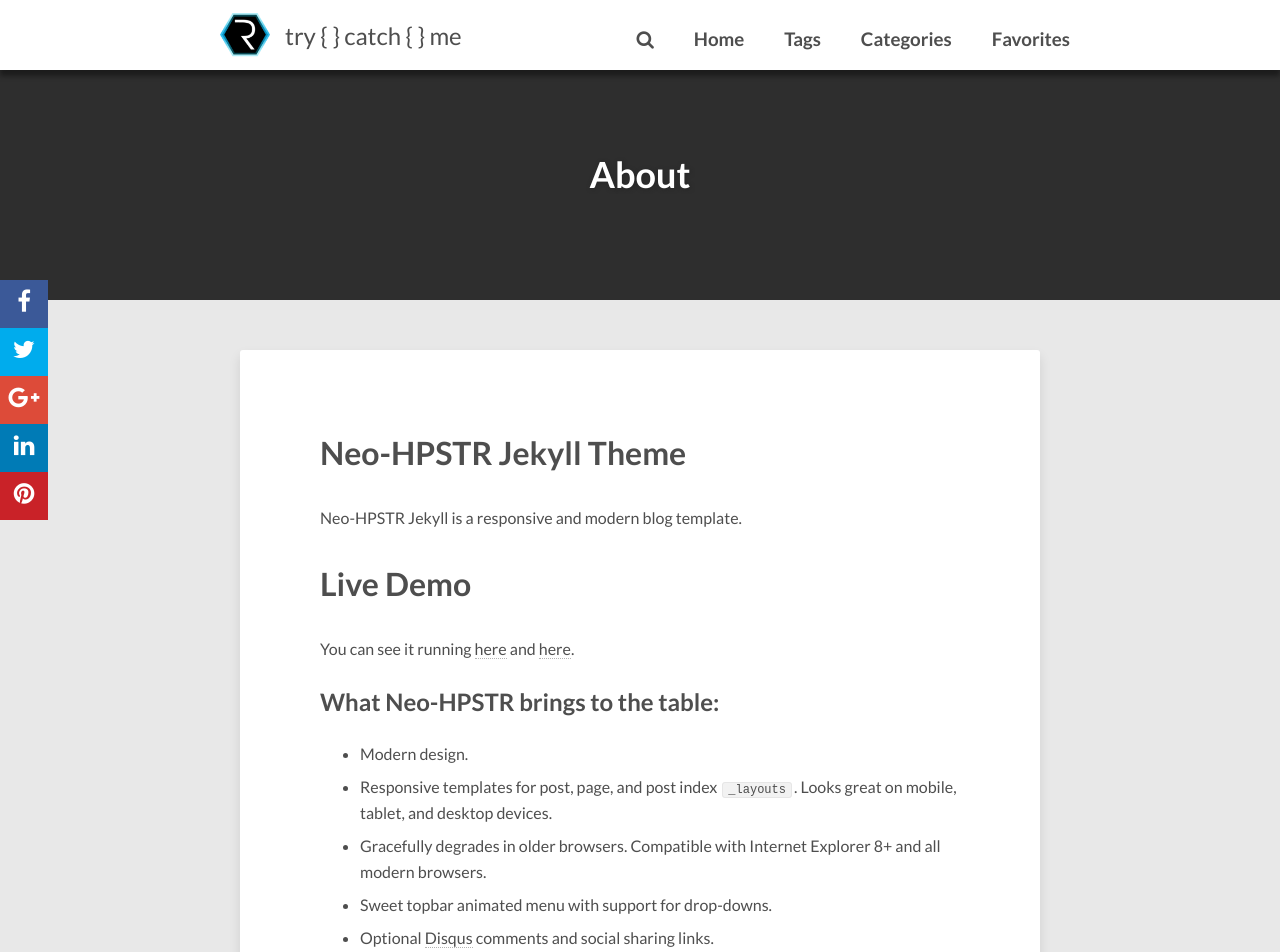
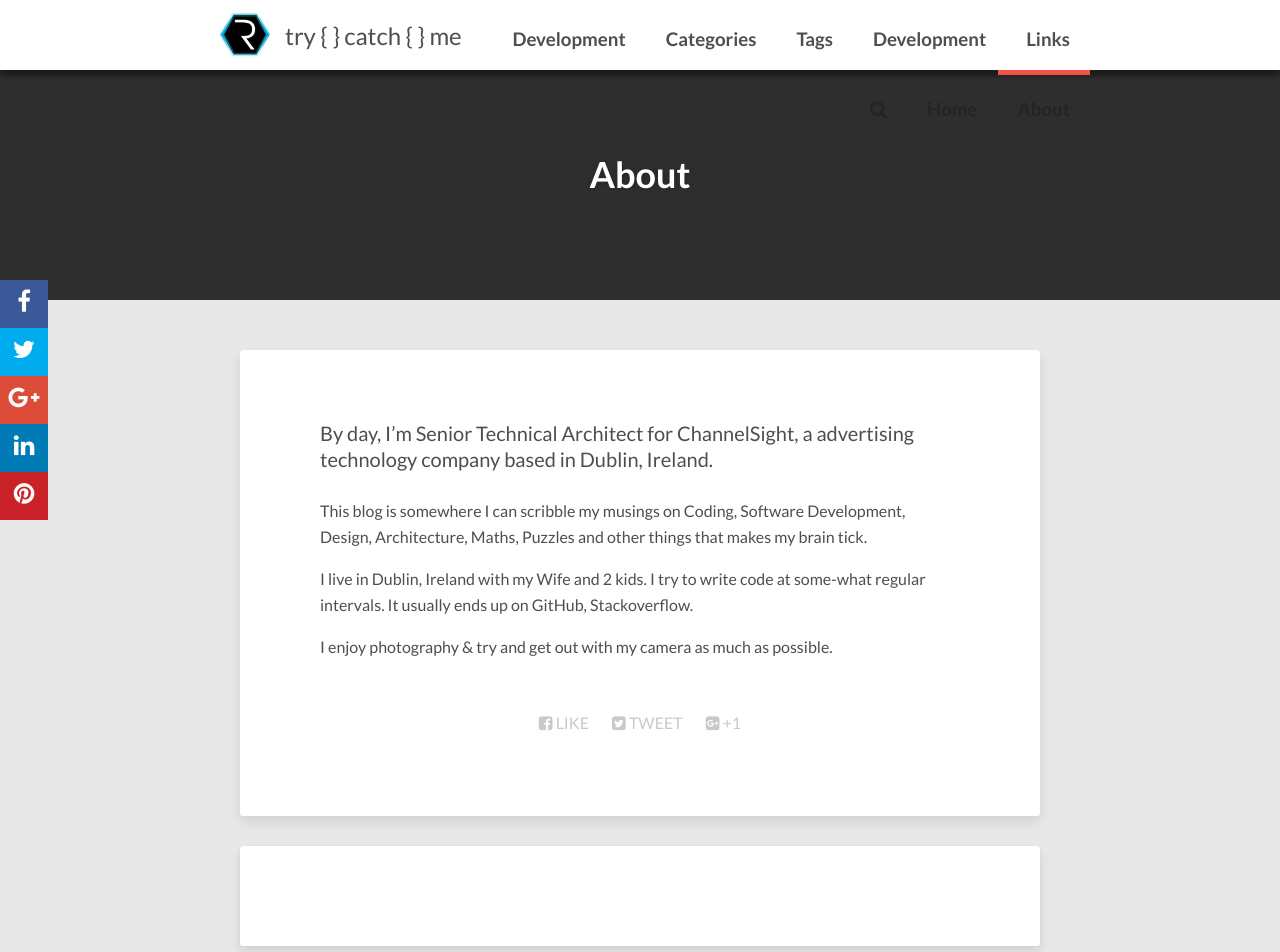
Before and after one commit to eoincampbell/eoincampbell.github.io, a Jekyll site: the page built from about.md, in a window 1280 px wide and 1400 px high. Shown: the top 952 px of the window. Built offline with Jekyll 4.4.1, drawn with Linux system fonts in a browser that asks for light colours; nearby versions of some CDN libraries; comment, search, counter and statistics services are not loaded; some of the changed text lies outside the part shown.

Commit message:
Basic Settings

```diff
--- a/404.html
+++ b/404.html
@@ -1,5 +1,5 @@
 ---
-layout: default
+layout: home
 ---
 
 <style type="text/css" media="screen">
--- a/_config.yml
+++ b/_config.yml
@@ -1,5 +1,5 @@
 title:            try { } catch { } me
-description:      Eoin's Blog
+description:      A coding blog... mostly
 
 # put your disqus here
 disqus_shortname: trycatchme
@@ -20,18 +20,22 @@
 menu:
   - title: 'Home'
     url: '/'
+  - title: 'About'
+    url: '/about/'
+  - title: 'Development'
+    url: '#'
+  - title: 'Categories'
+    url: '/categories/'
+    type: categories
   - title: 'Tags'
-    url: '/tags'
-  - title: 'Categories'
-    url: '/categories'
-    type: 'categories'
-  - title: 'Favorites'
+    url: '/tags/'
+  - title: 'Development'
+    url: '#'
+  - title: 'Links'
     url: '#'
     submenu:
-      - title: 'Code Highlighter'
-        url: '/intro/code-highlighting-post/'
-      - title: 'Sample Post'
-        url: '/intro/sample-post/'
+      - title: 'Flickr'
+        url: 'http://www.flickr.com/photos/eoincampbell/sets/'
 
 # Owner/author information
 owner:
@@ -55,8 +59,8 @@
     url: "https://github.com/eoincampbell"
   - title: "linkedin"
     url: "https://br.linkedin.com/in/eoincampbell"
-  - title: "stackoverflow"
-    url: "#"
+  - title: "stack-overflow"
+    url: "https://stackoverflow.com/users/30155/eoin-campbell"
 
 # Background image to be tiled on all pages
 background:
--- a/about.md
+++ b/about.md
@@ -4,33 +4,10 @@ title: About
 share: true
 ---
 
-# Neo-HPSTR Jekyll Theme
+By day, I’m Senior Technical Architect for ChannelSight, a advertising technology company based in Dublin, Ireland.
 
-Neo-HPSTR Jekyll is a responsive and modern blog template.
+This blog is somewhere I can scribble my musings on Coding, Software Development, Design, Architecture, Maths, Puzzles and other things that makes my brain tick.
 
-# Live Demo
+I live in Dublin, Ireland with my Wife and 2 kids. I try to write code at some-what regular intervals. It usually ends up on GitHub, Stackoverflow.
 
-You can see it running [here](http://blog.rhesoft.com/) and [here](http://aronbordin.com/neo-hpstr-jekyll-theme/).
-
-
-## What Neo-HPSTR brings to the table:
-
-* Modern design.
-* Responsive templates for post, page, and post index `_layouts`. Looks great on mobile, tablet, and desktop devices.
-* Gracefully degrades in older browsers. Compatible with Internet Explorer 8+ and all modern browsers.
-* Sweet topbar animated menu with support for drop-downs.
-* Optional [Disqus](http://disqus.com) comments and social sharing links.
-* [Open Graph](https://developers.facebook.com/docs/opengraph/) and [Twitter Cards](https://dev.twitter.com/docs/cards) support for a better social sharing experience.
-* Simple [custom 404 page](http://mmistakes.github.io/hpstr-jekyll-theme/404.html) to get you started.
-* Stylesheets for Pygments and Coderay [syntax highlighting](http://mmistakes.github.io/hpstr-jekyll-theme/code-highlighting-post/) to make your code examples look snazzy
-* Author panel, with social links
-* Read more tag support(similar with Wordpress ).
-
-![Preview](http://aronbordin.com/images/neo-hpstr-jekyll-theme-preview.png)
-
-
----
-
-## Getting Started
-
-Neo-HPSTR takes advantage of Sass and data files to make customizing easier. These features require Jekyll 2.x and will not work with older versions of Jekyll.
+I enjoy photography & try and get out with my camera as much as possible.
--- a/categories.html
+++ b/categories.html
@@ -1,6 +1,6 @@
 ---
 layout: home
-title: Blog Categories
+title: Categories
 description: "An archive of posts sorted by category."
 comments: false
 ---
--- a/index.html
+++ b/index.html
@@ -1,8 +1,8 @@
 ---
 layout: home
-title: "Welcome to the Neo-HPSTR Blog"
-description: "Describe this nonsense."
-tags: [Jekyll, theme, themes, responsive, blog, modern]
+title: "try { } catch { } me"
+description: "A coding blog mostly."
+tags: [home, eoin, campbell, coding, tech, technology]
 comments: false
 ---
 
```
